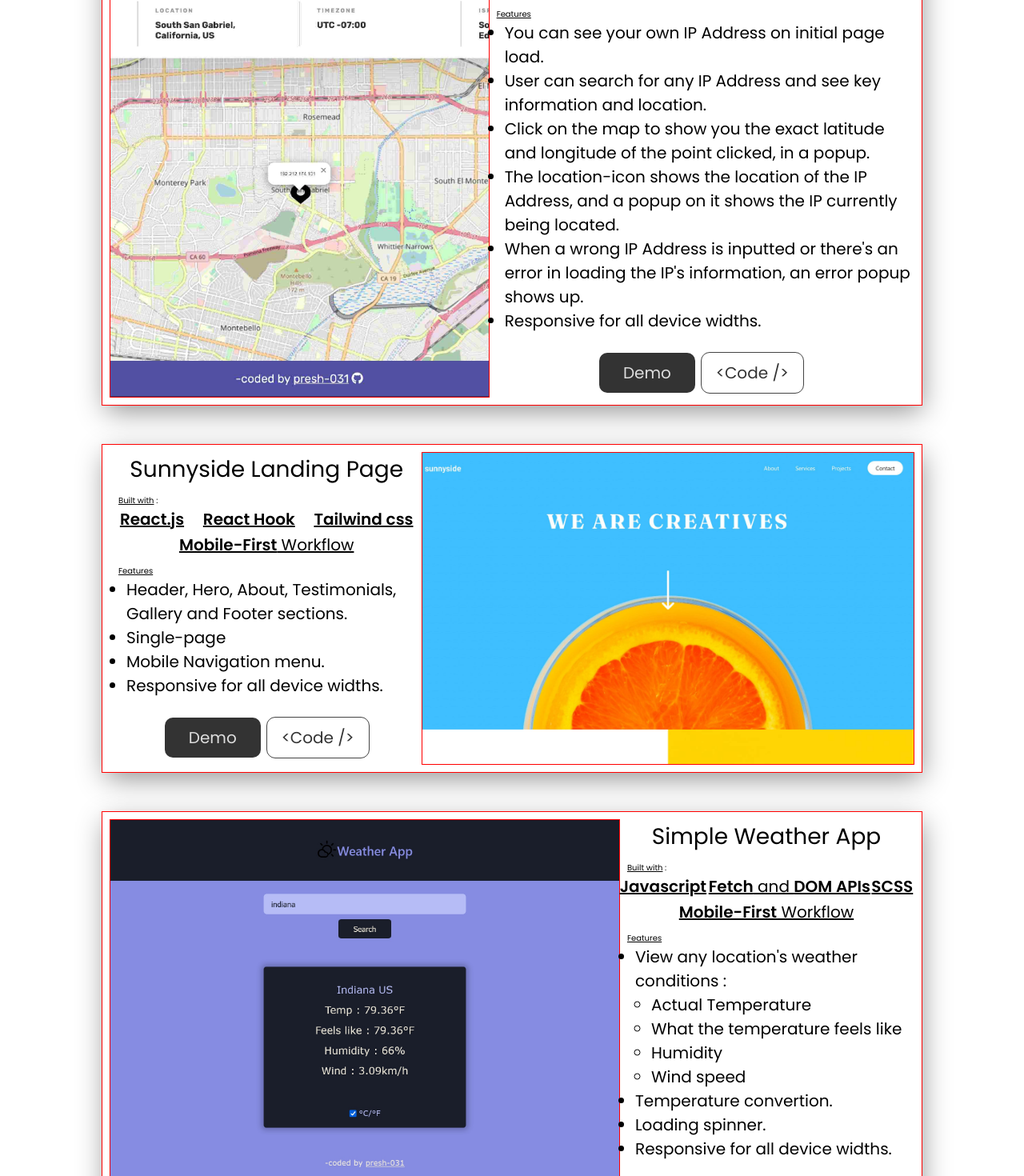
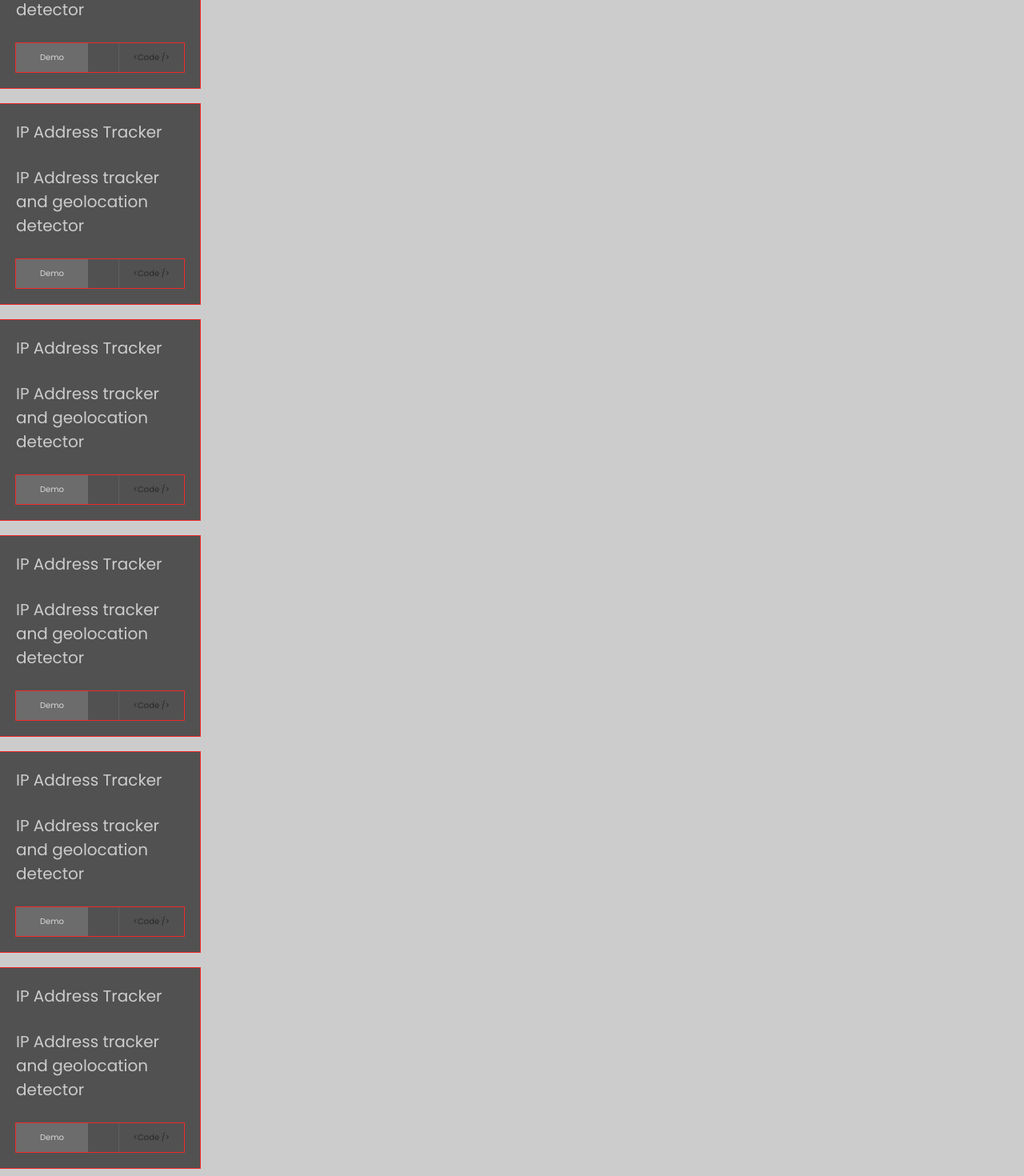
Before and after one commit to presh-031/Portfolio2.0, a React (Create React App) app: page /projects in a window 1280 px wide. Shown: the part 140-1610 px from the top of the page at 80% size. Built offline with nearby package versions, Linux system fonts and the light colour scheme.

Commit message:
trying out new projects page with

```diff
--- a/src/App.js
+++ b/src/App.js
@@ -3,14 +3,15 @@ import { BrowserRouter, Routes, Route } from "react-router-dom";
 
 import "./App.css";
 // import Navbar2 from "./components/Navbar2/Navbar2";
-import Navbar3 from "./components/Navbar3/Navbar3";
+// import Navbar3 from "./components/Navbar3/Navbar3";
 import Home from "./pages/Home/Home";
 import About from "./pages/About/About";
-import Projects from "./pages/Projects/Projects";
+// import Projects from "./pages/Projects/Projects";
 import Resume from "./pages/Resume/Resume";
 import Contact from "./pages/Contact/Contact";
-import FooterLinks from "./components/FooterLinks/FooterLinks";
-import NavBar4 from "./components/Navbar4/Navbar4";
+// import FooterLinks from "./components/FooterLinks/FooterLinks";
+// import NavBar4 from "./components/Navbar4/Navbar4";
+import Projects2 from "./components/Projects2/Projects2";
 
 function App() {
   return (
@@ -20,7 +21,8 @@ function App() {
         <Routes>
           <Route path="/" element={<Home />}></Route>
           <Route path="/about" element={<About />}></Route>
-          <Route path="/projects" element={<Projects />}></Route>
+          {/* <Route path="/projects" element={<Projects />}></Route> */}
+          <Route path="/projects" element={<Projects2 />}></Route>
           <Route path="/resume" element={<Resume />}></Route>
           <Route path="/contact" element={<Contact />}></Route>
         </Routes>
--- a/src/components/Navbar4/Navbar4.css
+++ b/src/components/Navbar4/Navbar4.css
@@ -53,12 +53,12 @@
 
 .nav-item:hover:after {
   width: 100%;
-  background: #ccc;
+  background: #63cfde;
 }
 
 .nav-item.active {
-  color: #ccc;
-  border: 1px solid #ccc;
+  color: #63cfde;
+  border: 1px solid #63cfde;
 }
 
 .nav-icon {
@@ -80,7 +80,7 @@
     display: flex;
     flex-direction: column;
     width: 100%;
-    border-top: 1px solid #fff;
+    border-top: 1px solid#63cfde;
     position: absolute;
     top: 80px;
     left: -110%;
@@ -96,7 +96,7 @@
     z-index: 1;
   }
   .nav-item .active {
-    color: #ccc;
+    color: #63cfde;
     border: none;
   }
   .nav-links {
--- /dev/null
+++ b/src/components/Projects2/Projects2.css
@@ -0,0 +1,60 @@
+.projects-page {
+  background-color: #ccc;
+}
+.projects {
+  display: flex;
+  flex-direction: column;
+  gap: 2rem;
+}
+
+.project-card {
+  background-color: #333;
+  color: #ccc;
+  opacity: 0.8;
+  width: 25rem;
+  height: 25rem;
+  font-size: 2rem;
+  outline: 1px solid red;
+  display: flex;
+  flex-direction: column;
+  justify-content: space-between;
+  padding: 2rem;
+}
+
+.project-links {
+  text-align: center;
+  /* margin-top: 2rem; */
+  display: flex;
+  justify-content: space-between;
+  outline: 1px solid red;
+}
+.project-links a {
+  display: block;
+  text-decoration: none;
+  /* font-size: 1.8rem; */
+  cursor: pointer;
+  font-size: 1rem;
+
+  /* border-radius: 10px; */
+  /* margin: 0 0.4rem; */
+}
+
+.project-links a:first-of-type {
+  background-color: #555;
+  color: var(--light);
+  padding: 1rem 3rem;
+}
+.project-links a:first-of-type:active {
+  opacity: 0.8;
+}
+.project-links a:last-of-type {
+  background-color: transparent;
+  outline: 1px solid #444;
+  color: #000;
+  padding: 1rem 1.8rem;
+}
+.project-links a:last-of-type:active {
+  background-color: #333;
+  opacity: 0.8;
+  color: var(--white);
+}
--- /dev/null
+++ b/src/components/Projects2/Projects2.jsx
@@ -0,0 +1,82 @@
+import "./Projects2.css";
+
+const Projects2 = () => {
+  return (
+    <div className="projects-page">
+      <div className="projects">
+        <div className="project-card">
+          {/* <div> */}
+          <p>IP Address Tracker</p>
+          <p>IP Address tracker and geolocation detector</p>
+          {/* </div> */}
+          <div class="project-links">
+            <a href="">Demo</a>
+            <a href="">&#60;Code /&#62;</a>
+          </div>
+        </div>
+        <div className="project-card">
+          {/* <div> */}
+          <p>IP Address Tracker</p>
+          <p>IP Address tracker and geolocation detector</p>
+          {/* </div> */}
+          <div class="project-links">
+            <a href="">Demo</a>
+            <a href="">&#60;Code /&#62;</a>
+          </div>
+        </div>
+        <div className="project-card">
+          {/* <div> */}
+          <p>IP Address Tracker</p>
+          <p>IP Address tracker and geolocation detector</p>
+          {/* </div> */}
+          <div class="project-links">
+            <a href="">Demo</a>
+            <a href="">&#60;Code /&#62;</a>
+          </div>
+        </div>
+        <div className="project-card">
+          {/* <div> */}
+          <p>IP Address Tracker</p>
+          <p>IP Address tracker and geolocation detector</p>
+          {/* </div> */}
+          <div class="project-links">
+            <a href="">Demo</a>
+            <a href="">&#60;Code /&#62;</a>
+          </div>
+        </div>
+        <div className="project-card">
+          {/* <div> */}
+          <p>IP Address Tracker</p>
+          <p>IP Address tracker and geolocation detector</p>
+          {/* </div> */}
+          <div class="project-links">
+            <a href="">Demo</a>
+            <a href="">&#60;Code /&#62;</a>
+          </div>
+        </div>
+        <div className="project-card">
+          {/* <div> */}
+          <p>IP Address Tracker</p>
+          <p>IP Address tracker and geolocation detector</p>
+          {/* </div> */}
+          <div class="project-links">
+            <a href="">Demo</a>
+            <a href="">&#60;Code /&#62;</a>
+          </div>
+        </div>
+        <div className="project-card">
+          {/* <div> */}
+          <p>IP Address Tracker</p>
+          <p>IP Address tracker and geolocation detector</p>
+          {/* </div> */}
+          <div class="project-links">
+            <a href="">Demo</a>
+            <a href="">&#60;Code /&#62;</a>
+          </div>
+        </div>
+      </div>
+    </div>
+  );
+};
+
+export default Projects2;
--- a/src/pages/Projects/Projects.css
+++ b/src/pages/Projects/Projects.css
@@ -13,10 +13,10 @@
   height: 100%;
   object-fit: cover;
   /* border-radius: 10px; */
-  transition: transform 0.3s ease-in-out;
+  /* transition: transform 0.3s ease-in-out; */
 }
 .project img:hover {
-  transform: scale(1.02);
+  /* transform: scale(1.02); */
 }
 
 .description {
@@ -104,6 +104,11 @@
     padding: 0;
     outline: 1px solid red;
   }
+  .project img {
+    height: 30rem;
+    width: 40rem;
+    outline: 1px solid red;
+  }
   .project:nth-of-type(even) {
     flex-direction: row-reverse;
   }
--- a/src/pages/Projects/Projects.jsx
+++ b/src/pages/Projects/Projects.jsx
@@ -320,6 +320,7 @@ const Projects = () => {
           </div>
         </div>
       </div>
+      <FooterLinks />
     </>
   );
 };
```
